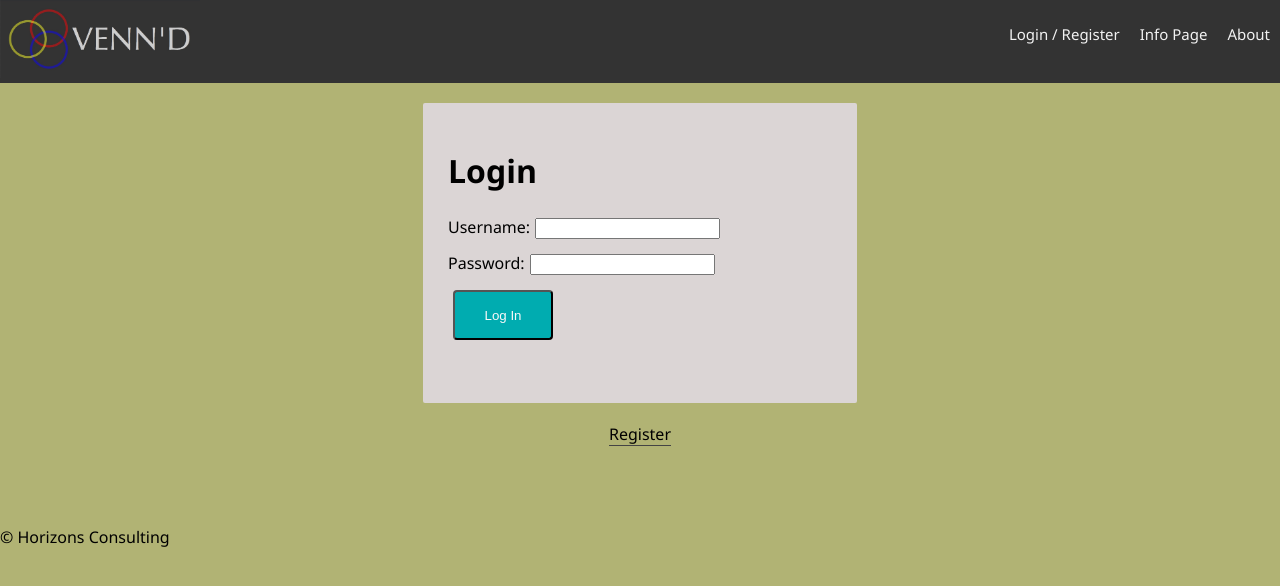
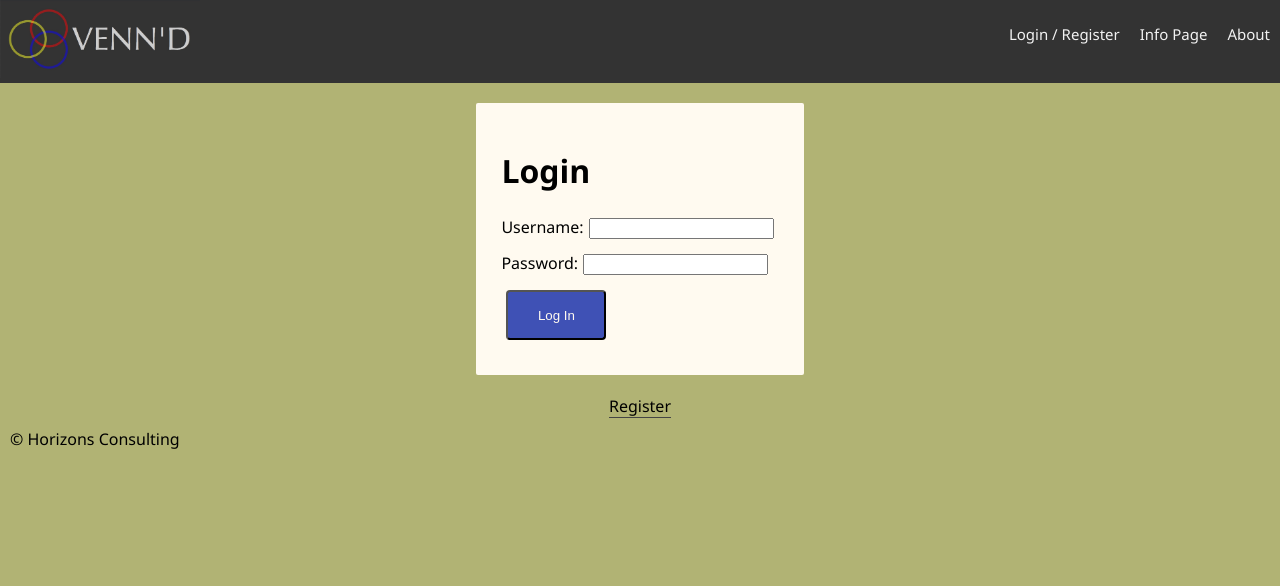
Before and after one commit to aholdahl/vennd-directory, a React (Create React App) app: page /detail#/home in a window 1280 px wide. Shown: the top 586 px of the page. Built offline with nearby package versions, Linux system fonts and the light colour scheme; no server answers.

Commit message:
tweaked styling

```diff
--- a/src/components/AboutPage/AboutPage.js
+++ b/src/components/AboutPage/AboutPage.js
@@ -6,7 +6,7 @@ import React from 'react';
 // or even care what the redux state is, so it doesn't need 'connect()'
 
 const AboutPage = () => (
-  <p>
+  <p className="pageBody">
     Vennd is a diversity and inclusion directory designed to allow folks to search, save, and rate businesses based on their demographics.
     Our hope is that someday diversity and inclusion will be the norm.
     Until then, Vennd's goal is for diverse people to find safe and welcoming spaces to spend their time and money.
--- a/src/components/App/App.css
+++ b/src/components/App/App.css
@@ -2,6 +2,10 @@ body {
     font-family: 'Segoe UI', Tahoma, Geneva, Verdana, sans-serif;
     margin: 0px;
     background-color: rgb(177, 179, 116);
+}
+
+.pageBody {
+    margin: 10px;
 }
 
 .alert {
@@ -10,9 +14,9 @@ body {
 }
 
 form {
-    background-color: #dbd5d5;
-    width: 30%;
-    height: 250px;
+    background-color: floralwhite;
+    width: fit-content;
+    height: fit-content;
     margin: 20px auto;
     padding: 25px;
     border-radius: 2px;
@@ -23,10 +27,15 @@ input {
     margin-bottom: 10px;
 }
 
+.inputs {
+    background-color: floralwhite;
+    border-radius: 5px;
+}
+
 .log-in, .log-out, .register {
-  background-color: #00acb0;
+  background-color: #3f51b5;
   border-radius: 4px;
-  color: #f8f8f8;
+  color: floralwhite;
   min-height: 50px;
   min-width: 100px;
   outline:0;
@@ -34,7 +43,7 @@ input {
 }
 
 .log-in:hover, .log-out:hover, .register:hover {
-  background-color: #008183;
+  background-color: #3f51b5;
 }
 
 /* This line makes the "Register" and "Login" buttons look like links */
@@ -60,9 +69,11 @@ input {
 
 .businessCard {
     display: inline-block;
-    width: 400px;
+    /* width: 400px; */
+    width: extend;
     height: 250px;
     margin: 10px;
+    padding: 5px;
 }
 
 .detailCard {
--- a/src/components/App/App.js
+++ b/src/components/App/App.js
@@ -81,7 +81,7 @@ class App extends Component {
       <Router>
         <div>
           <Nav />
-          <Switch>
+          <Switch className="pageBody">
             {/* Visiting localhost:3000 will redirect to localhost:3000/home */}
             <Redirect exact from="/" to="/home" />
             {/* Visiting localhost:3000/about will show the about page.
--- a/src/components/DetailPage/DetailPage.jsx
+++ b/src/components/DetailPage/DetailPage.jsx
@@ -81,7 +81,7 @@ class DetailCard extends Component {
         let isFavorite = (this.props.store.favoriteReducer.array_agg.filter((business_id) => { return business_id === this.props.store.detailReducer.id }))
 
         return (
-            <Card className="detailCard">
+            <Card className="pageBody" className="detailCard">
                 <CardContent>
                     <img className="logo" src={this.props.store.detailReducer.image_url} alt={this.props.store.detailReducer.name + ' logo'} />
                     <Typography className="businessName">
@@ -100,15 +100,16 @@ class DetailCard extends Component {
                         <Link href={this.props.store.detailReducer.business_url}>Go to Website</Link>
                     </Typography>
                     <Link href={this.props.store.detailReducer.google_places_url}>Open in Google Maps</Link>
+                    <br/>
                     {this.props.store.detailReducer.verified && <CheckCircleIcon />}
                     {this.props.store.detailReducer.warning && <ReportProblemIcon />}
+                    <CardActions>
+                        {isFavorite.length > 0 ? <StarIcon onClick={this.removeFavorite} color="primary" /> : <StarBorderIcon onClick={this.addFavorite} color="secondary" />}
+                        <Box component="fieldset" mb={3} borderColor="transparent">
+                            <StyledRating onChange={this.handleRate} name="customized-color" value={this.props.store.ratingReducer.user_rating} getLabelText={getLabelText} precision={1} icon={<FavoriteIcon fontSize="inherit" />} />
+                        </Box>
+                    </CardActions>
                 </CardContent>
-                <CardActions>
-                    {isFavorite.length > 0 ? <StarIcon onClick={this.removeFavorite} color="primary" /> : <StarBorderIcon onClick={this.addFavorite} color="secondary" />}
-                    <Box component="fieldset" mb={3} borderColor="transparent">
-                        <StyledRating onChange={this.handleRate} name="customized-color" value={this.props.store.ratingReducer.user_rating} getLabelText={getLabelText} precision={1} icon={<FavoriteIcon fontSize="inherit" />} />
-                    </Box>
-                </CardActions>
                 <Table>
                     <TableHead>
                         <TableRow>
--- a/src/components/Footer/Footer.js
+++ b/src/components/Footer/Footer.js
@@ -7,7 +7,7 @@ import './Footer.css'
 // or even care what the redux state is, so it doesn't need 'connect()'
 
 const Footer = () => (
-  <footer>
+  <footer className="pageBody">
     &copy; Horizons Consulting
   </footer>
 );
--- a/src/components/InfoPage/InfoPage.js
+++ b/src/components/InfoPage/InfoPage.js
@@ -6,7 +6,7 @@ import React from 'react';
 // or even care what the redux state is, so it doesn't need 'connect()'
 
 const InfoPage = () => (
-  <div>
+  <div className="pageBody">
     <p>
       Welcome to Vennd! Here are some things to keep in mind while using this site:</p>
     <ul>
--- a/src/components/LoginPage/LoginPage.js
+++ b/src/components/LoginPage/LoginPage.js
@@ -31,7 +31,7 @@ class LoginPage extends Component {
 
   render() {
     return (
-      <div>
+      <div className="pageBody">
         {this.props.errors.loginMessage && (
           <h2
             className="alert"
--- a/src/components/RegisterPage/RegisterPage.js
+++ b/src/components/RegisterPage/RegisterPage.js
@@ -31,7 +31,7 @@ class RegisterPage extends Component {
 
   render() {
     return (
-      <div>
+      <div className="pageBody">
         {this.props.errors.registrationMessage && (
           <h2
             className="alert"
--- a/src/components/SearchList/SearchList.jsx
+++ b/src/components/SearchList/SearchList.jsx
@@ -1,7 +1,7 @@
 import React, { Component } from 'react';
 import { connect } from 'react-redux';
 import { withRouter } from 'react-router-dom';
-import { Card, CardContent, CardActionArea, Typography, CardActions, IconButton } from '@material-ui/core';
+import { Card, CardContent, CardActionArea, Typography, CardActions, IconButton, Grid } from '@material-ui/core';
 import StarIcon from '@material-ui/icons/Star';
 import StarBorderIcon from '@material-ui/icons/StarBorder';
 import CheckCircleIcon from '@material-ui/icons/CheckCircle';
@@ -37,6 +37,7 @@ class SearchList extends Component {
         let isFavorite = (this.props.store.favoriteReducer.array_agg.filter((business_id) => { return business_id === this.props.business.id }))
 
         return (
+            <Grid item xs={4} className="pageBody">
                 <Card className="businessCard">
                     <CardContent onClick={this.handleSelect}>
                         <CardActionArea>
@@ -59,6 +60,7 @@ class SearchList extends Component {
                         </IconButton>
                     </CardActions>
                 </Card>
+            </Grid>
         )
     }
 }
--- a/src/components/SearchPage/SearchPage.jsx
+++ b/src/components/SearchPage/SearchPage.jsx
@@ -1,7 +1,7 @@
 import React, { Component } from 'react';
 import { connect } from 'react-redux';
 import { withRouter } from 'react-router-dom';
-import { Select, MenuItem, OutlinedInput, Button, Typography, IconButton } from '@material-ui/core';
+import { Select, MenuItem, OutlinedInput, Button, Typography, IconButton, Grid } from '@material-ui/core';
 // import StarIcon from '@material-ui/icons/Star';
 // import StarBorderIcon from '@material-ui/icons/StarBorder';
 import { Chip } from '@material-ui/core';
@@ -130,14 +130,14 @@ class SearchBar extends Component {
         })
 
         return (
-            <div>
+            <div className="pageBody">
                 <SearchIcon color="primary" />
-                <OutlinedInput onChange={this.handleInput} />
+                <OutlinedInput className="inputs" onChange={this.handleInput} />
 
                 <Select
                     value={this.state.selectedCategoryId}
                     onChange={this.handleDropdown}
-                    input={<OutlinedInput name="select category" />}
+                    input={<OutlinedInput className="inputs" name="select category" />}
                 >
                     <MenuItem value='0'>
                         <em>Category</em>
@@ -171,7 +171,9 @@ class SearchBar extends Component {
                     <Typography color="primary">Add Business</Typography>
                 </IconButton>
                 <br />
-                {renderSearch}
+                <Grid container spacing={0} alignItems={'center'} justify={'space-around'}>
+                    {renderSearch}
+                </Grid>
             </div>
         )
     }
```
Also changed, not shown: src/components/BusinessForm/BusinessForm.jsx (+18 -9 lines). Lines whose indentation alone changed are shown as unchanged.
